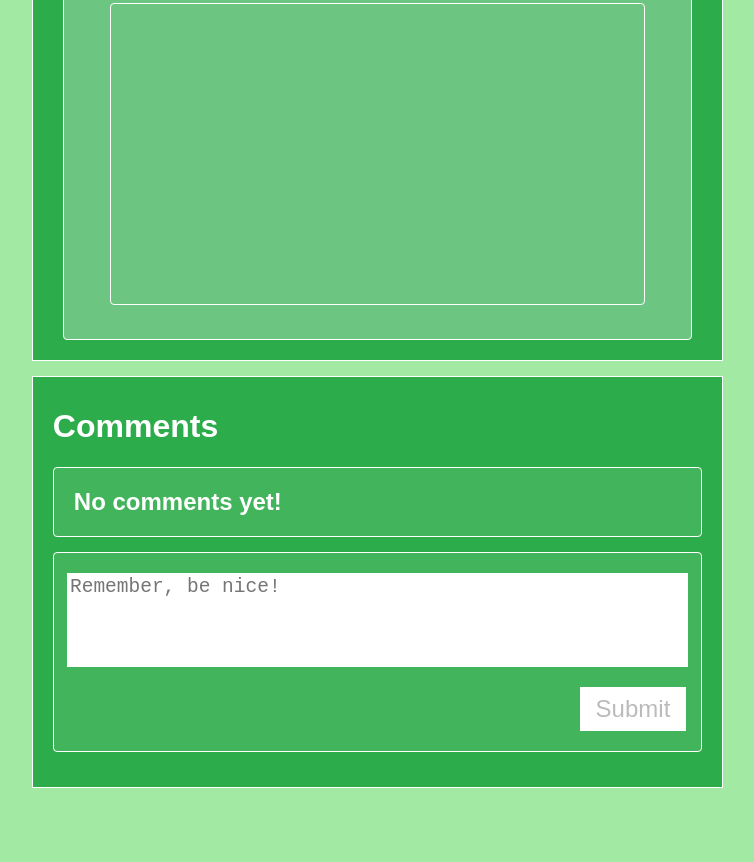
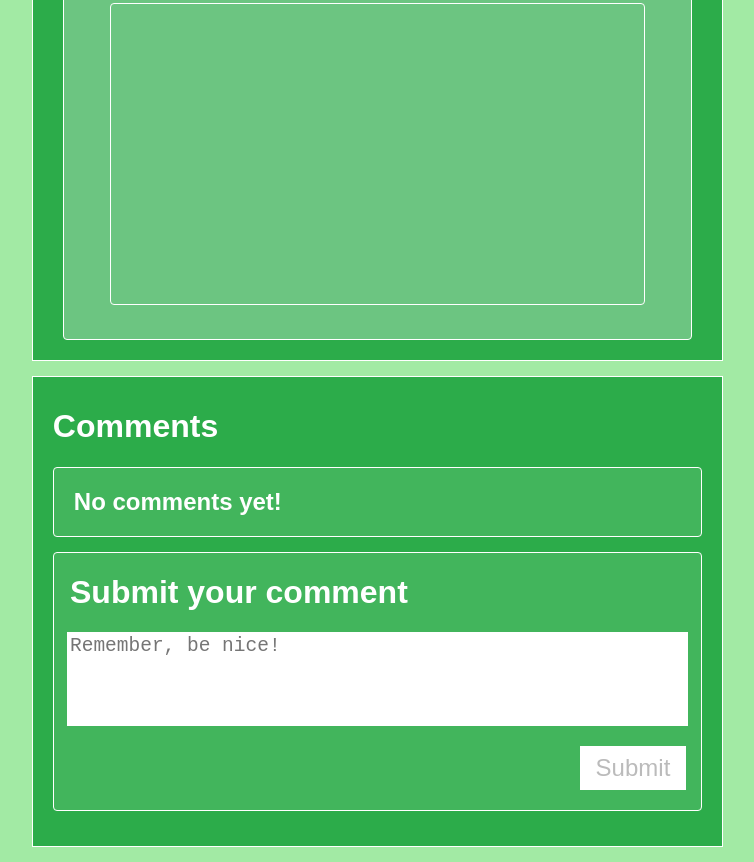
Before and after one commit to codygirouard/gmgwiki, a plain HTML site: page building.html in a window 1280 px wide. Shown: the part 1389-2251 px from the top of the page, without its empty margins (77-831 px from the left). Before the commit the page ends 2192 px from the top, so only its background shows below. Drawn offline with nearby package versions, Linux system fonts and the light colour scheme; no server answers.

Commit message:
Submit comment title

```diff
--- a/building.html
+++ b/building.html
@@ -108,6 +108,7 @@
         </div>
 
         <div class="container comments" style="padding: 0;">
+          <h1 style="margin-left: 2.5%;">Submit your comment</h1>
           <textarea name="comment-box" rows="4" placeholder="Remember, be nice!" id="comment-box"></textarea>
           <div class="buttons" style="width: calc(95% + 3px); margin: 20px auto;">
             <button id="submit-button">Submit</button>
```
